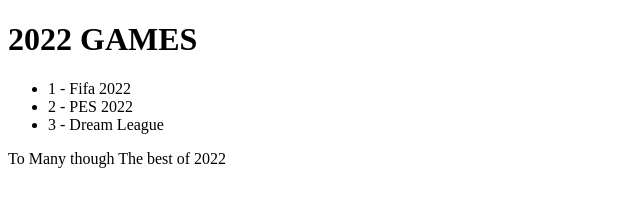
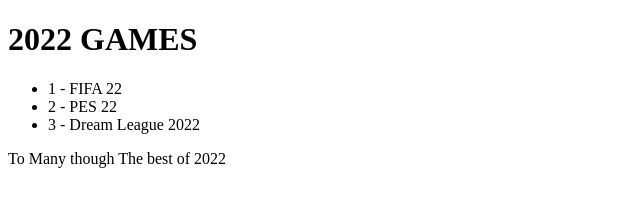
Before and after one commit to SayiaFelix/Games, an Angular app in the folder Games/: page / in a window 1280 px wide. Shown: the top 218 px of the page, without its empty margins (0-640 px from the left). Built offline with nearby package versions, Linux system fonts and the light colour scheme.

Commit message:
creating games class

```diff
--- a/Games/src/app/app.component.html
+++ b/Games/src/app/app.component.html
@@ -1,10 +1 @@
-<div>
-<h1>2022 GAMES</h1>
-<ul>
-    <li *ngFor="let game of games">
-       {{game.id}} - {{game.name}}
-    </li>
-</ul>
-<P *ngIf="games.length>2">To Many though The best of 2022</P>
-
-</div>
+<app-game></app-game>
--- a/Games/src/app/app.component.ts
+++ b/Games/src/app/app.component.ts
@@ -8,11 +8,5 @@ import { Game } from './game';
 })
 export class AppComponent {
 
-  games: Game[]=[
-
-    {id:1,name:'Fifa 2022'},
-    {id:2,name:'PES 2022'},
-    {id:3,name:'Dream League'},
-  ];
 
 }
--- a/Games/src/app/app.module.ts
+++ b/Games/src/app/app.module.ts
@@ -3,10 +3,12 @@ import { BrowserModule } from '@angular/platform-browser';
 
 import { AppRoutingModule } from './app-routing.module';
 import { AppComponent } from './app.component';
+import { GameComponent } from './game/game.component';
 
 @NgModule({
   declarations: [
-    AppComponent
+    AppComponent,
+    GameComponent
   ],
   imports: [
     BrowserModule,
--- a/Games/src/app/game.ts
+++ b/Games/src/app/game.ts
@@ -1,4 +1,5 @@
 export class Game {
     id: number | undefined;
     name: string | undefined;
+    description:string | undefined;
 }
--- /dev/null
+++ b/Games/src/app/game/game.component.html
@@ -0,0 +1,10 @@
+<div>
+    <h1>2022 GAMES</h1>
+    <ul>
+        <li *ngFor="let game of games">
+           {{game.id}} - {{game.name}}
+        </li>
+    </ul>
+    <P *ngIf="games.length>2">To Many though The best of 2022</P>
+
+    </div>
--- /dev/null
+++ b/Games/src/app/game/game.component.ts
@@ -0,0 +1,27 @@
+import { Component, OnInit } from '@angular/core';
+import { Game } from '../game';
+
+@Component({
+  selector: 'app-game',
+  templateUrl: './game.component.html',
+  styleUrls: ['./game.component.css']
+})
+export class GameComponent implements OnInit {
+
+  games:Game[]=[
+    {id:1,name:'FIFA 22'},
+    {id:2,name:'PES 22'},
+    {id:3,name:'Dream League 2022'}
+
+
+  ]
+
+
+
+
+  constructor() { }
+
+  ngOnInit(): void {
+  }
+
+}
```
Also changed, not shown: Games/src/app/game/game.component.css (added), 1 other file (tests, documents, lock files or other folders).
